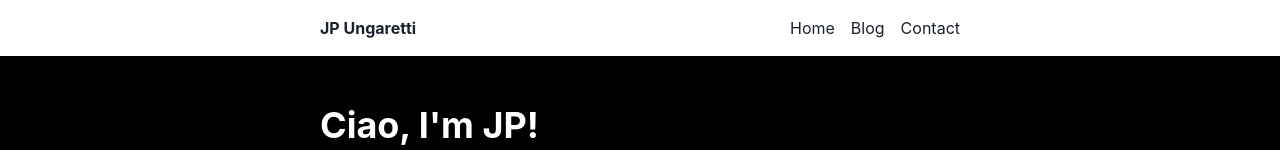
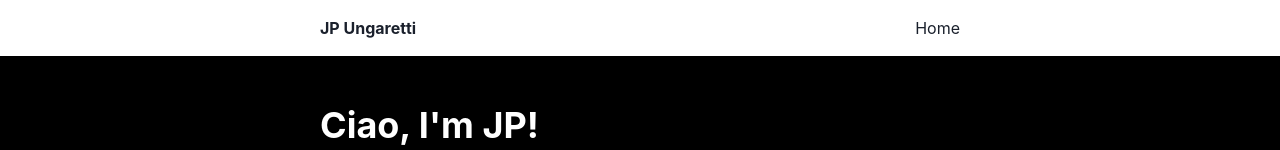
Before and after one commit to sbeczkiewicz/jungaretti.com, a Next.js app: page / in a window 1280 px wide. Shown: the top 150 px of the page. Built offline with nearby package versions, Linux system fonts and the light colour scheme.

Commit message:
Comment unneeded Links

```diff
--- a/src/components/Header.js
+++ b/src/components/Header.js
@@ -11,8 +11,8 @@ export default function Header() {
           <nav>
             <Stack direction="row" spacing={[2, null, 4]}>
               <Link href="/">Home</Link>
-              <Link href="/blog">Blog</Link>
-              <Link href="/contact">Contact</Link>
+              {/* <Link href="/blog">Blog</Link> */}
+              {/* <Link href="/contact">Contact</Link> */}
             </Stack>
           </nav>
         </Flex>
```
